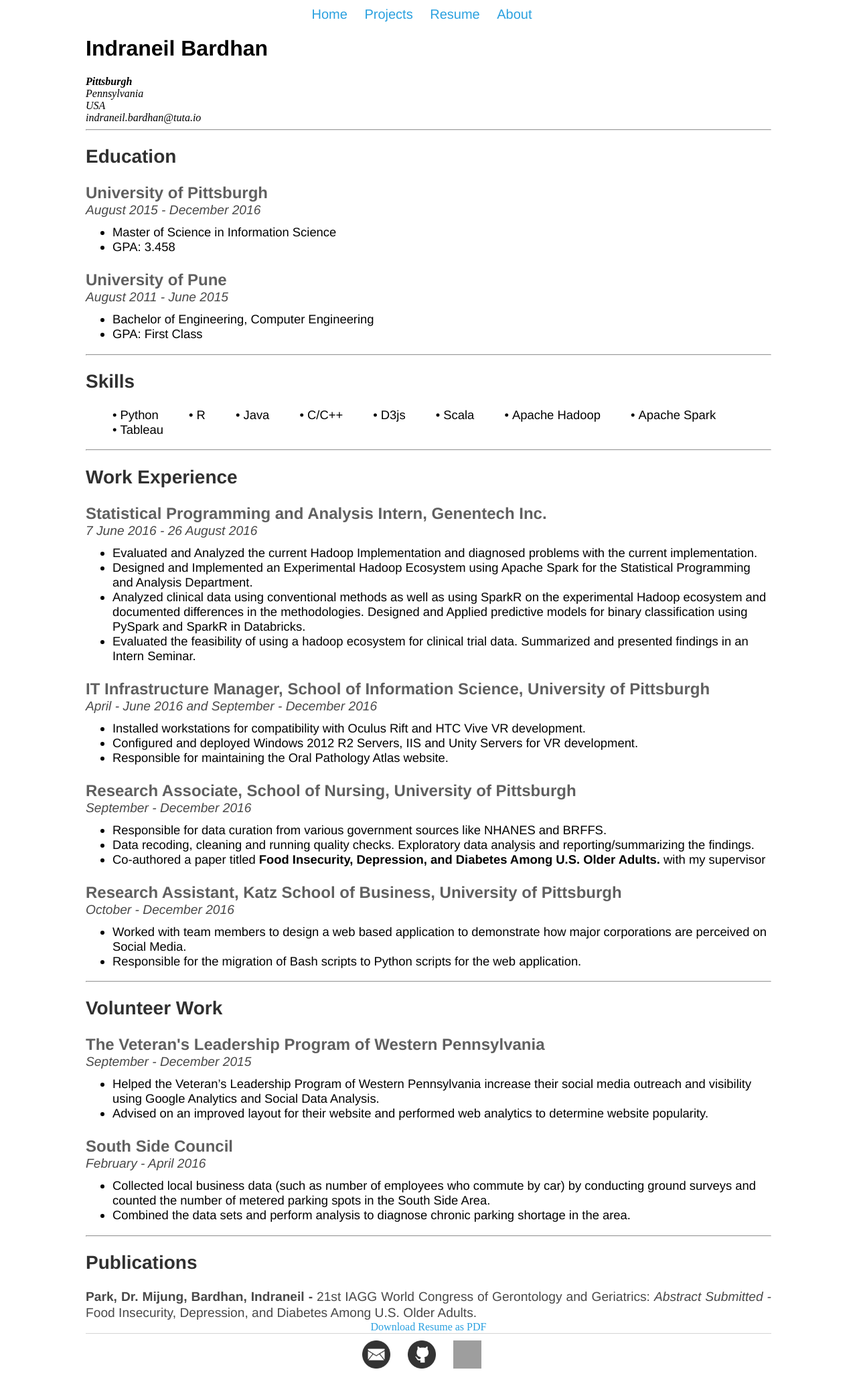
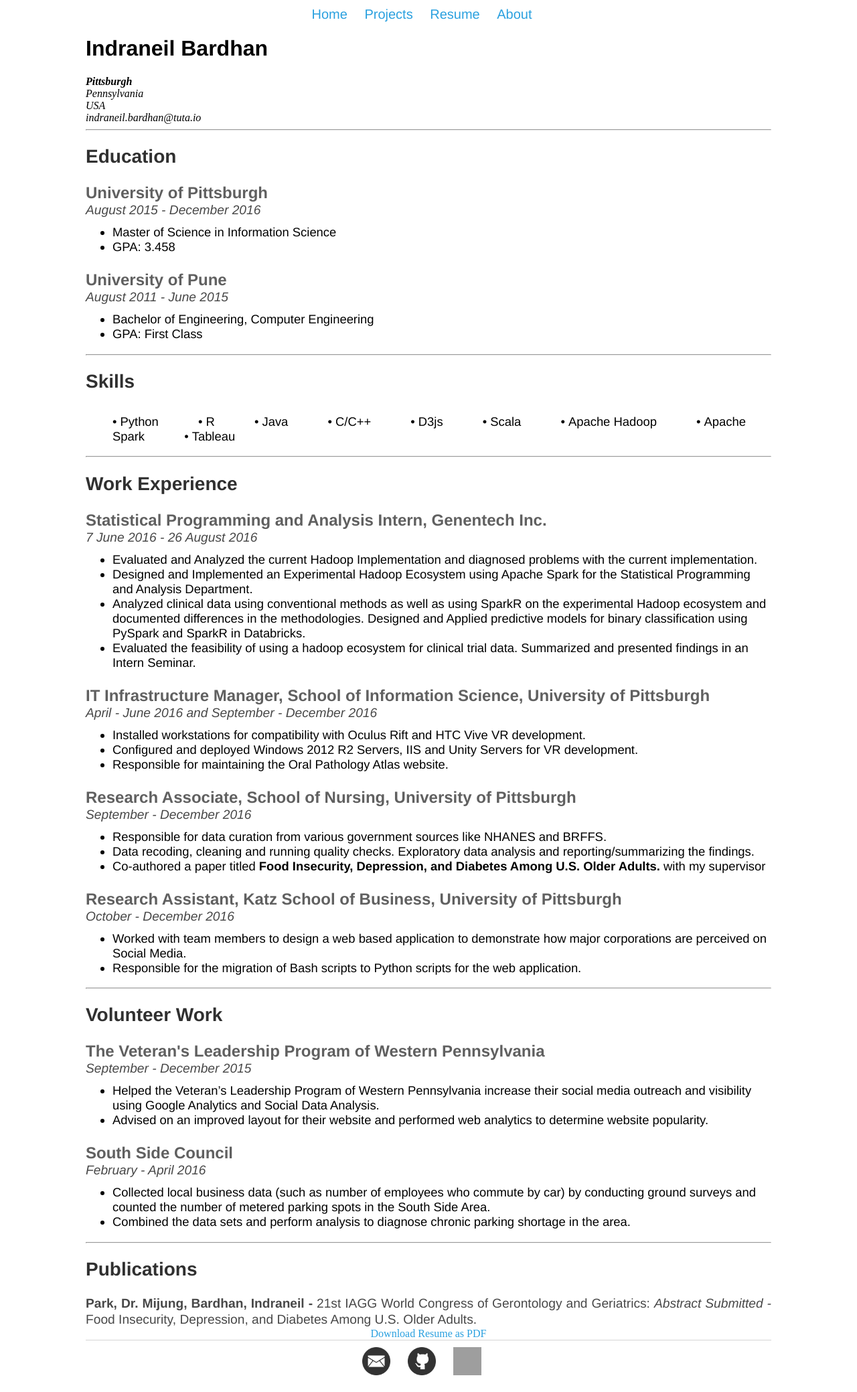
Before and after one commit to NeilBardhan/neilbardhan.github.io, a Jekyll site: the page built from resume/index.html, in a window 1280 px wide. Shown: the whole page at 67% size. Built offline with Jekyll 4.4.1, drawn with Linux system fonts in a browser that asks for light colours; grey boxes are pictures that could not be loaded.

Commit message:
Update main.css

```diff
--- a/css/main.css
+++ b/css/main.css
@@ -70,8 +70,13 @@ p {
 
 ul.skills li {
     display: inline;
-    margin-right: 40px;
+    margin-right: 54px;
 }
+
+ul.skills{
+    float: left;
+}
+
 p.blurb {
     font-size: 1.2em;
     line-height: 1.4em;
```
